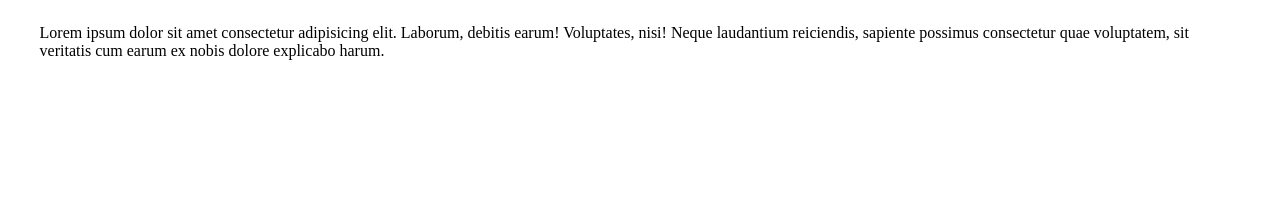
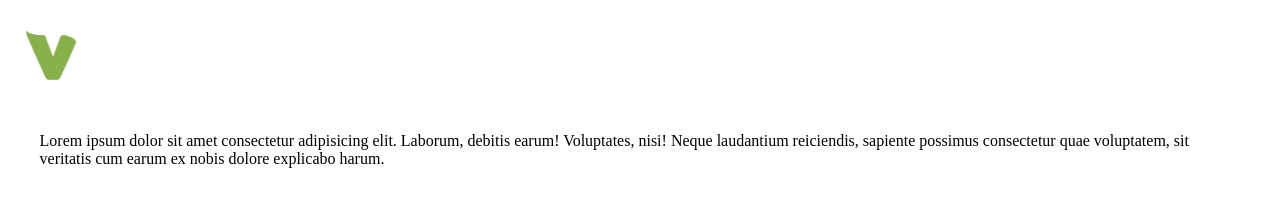
Before and after one commit to DexxDevv/desafio-projeto-visaojr, a plain HTML site: page index.html in a window 1280 px wide. Drawn offline with Linux system fonts and the light colour scheme.

Commit message:
Implementado o Header

```diff
--- a/index.html
+++ b/index.html
@@ -10,11 +10,19 @@
 </head>
 
 <body>
+    <header class="header">
+        <a href="">
+           <img class= "header__logo" src="img/logo_visao.png" alt="Logo Visão Jr.">
+        </a>
+    </header>
+
     <div class="caixa">
         <p>Lorem ipsum dolor sit amet consectetur adipisicing elit. Laborum, debitis earum! Voluptates, nisi! Neque laudantium reiciendis, sapiente possimus consectetur quae voluptatem, sit veritatis cum earum ex nobis dolore explicabo harum.</p>
     </div>
 
 
 
+
+
 </body>
 </html>
--- a/style.css
+++ b/style.css
@@ -5,3 +5,13 @@
     margin: 24px auto;
 
 }
+
+.header{
+    height: 100px;
+
+}
+
+.header__logo{
+    height: 90px;
+
+}
```
Also changed, not shown: img/logo_visao.png (added).
